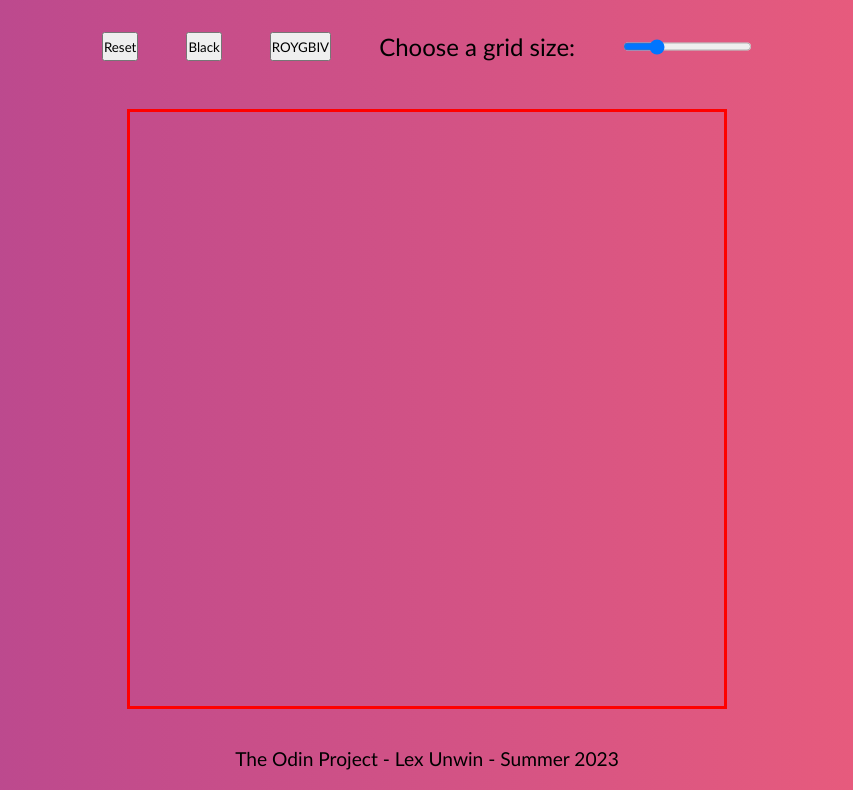
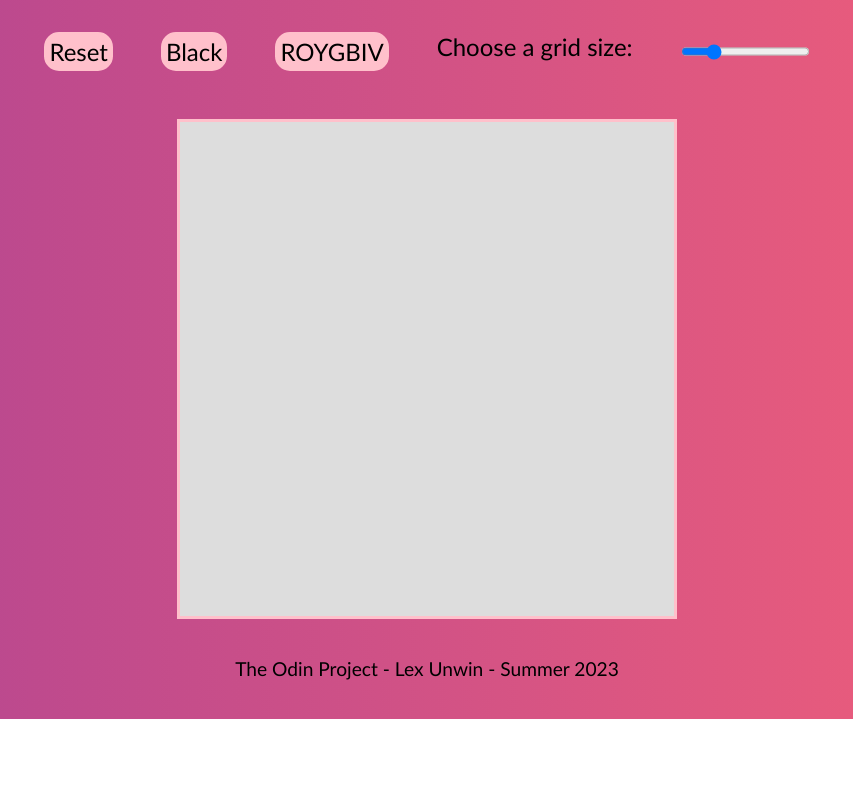
Before and after one commit to lex23unwin/5Etch-A-Sketch, a plain HTML site: page index.html in a window 1280 px wide. Shown: the part 198-988 px from the top of the page, without its empty margins (213-1066 px from the left). After the commit the page ends 917 px from the top, so only its background shows below. Drawn offline with Linux system fonts and the light colour scheme.

Commit message:
Finishing CSS touches

```diff
--- a/style.css
+++ b/style.css
@@ -35,8 +35,11 @@ header p {
     gap: 2em;
 }
 
-.button {
+button {
     font-size: 1.5rem;
+    border: 5px solid pink;
+    background-color: pink;
+    border-radius: 15px;
 }
 
 main {
@@ -47,15 +50,16 @@ main {
 }
 
 .container {
-    width: 600px;
-    height: 600px;
+    width: 500px;
+    height: 500px;
     margin: 0 2em;
     padding: 2em 0;
-    border: 3px solid red;
+    border: 3px solid pink;
+    background-color: #ddd;
 }
 
 .containerSquare {
-
+    border: 1px solid black;
 }
 
 footer {
```
